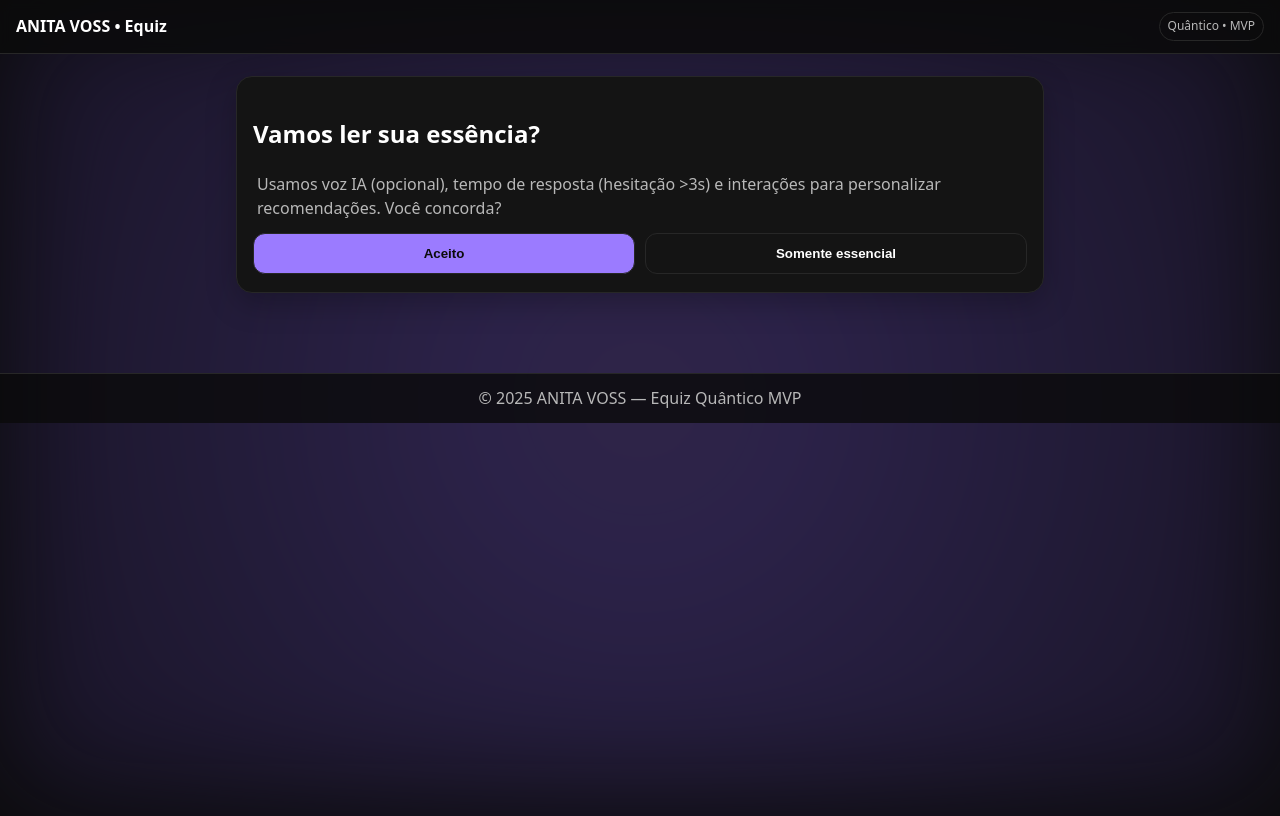
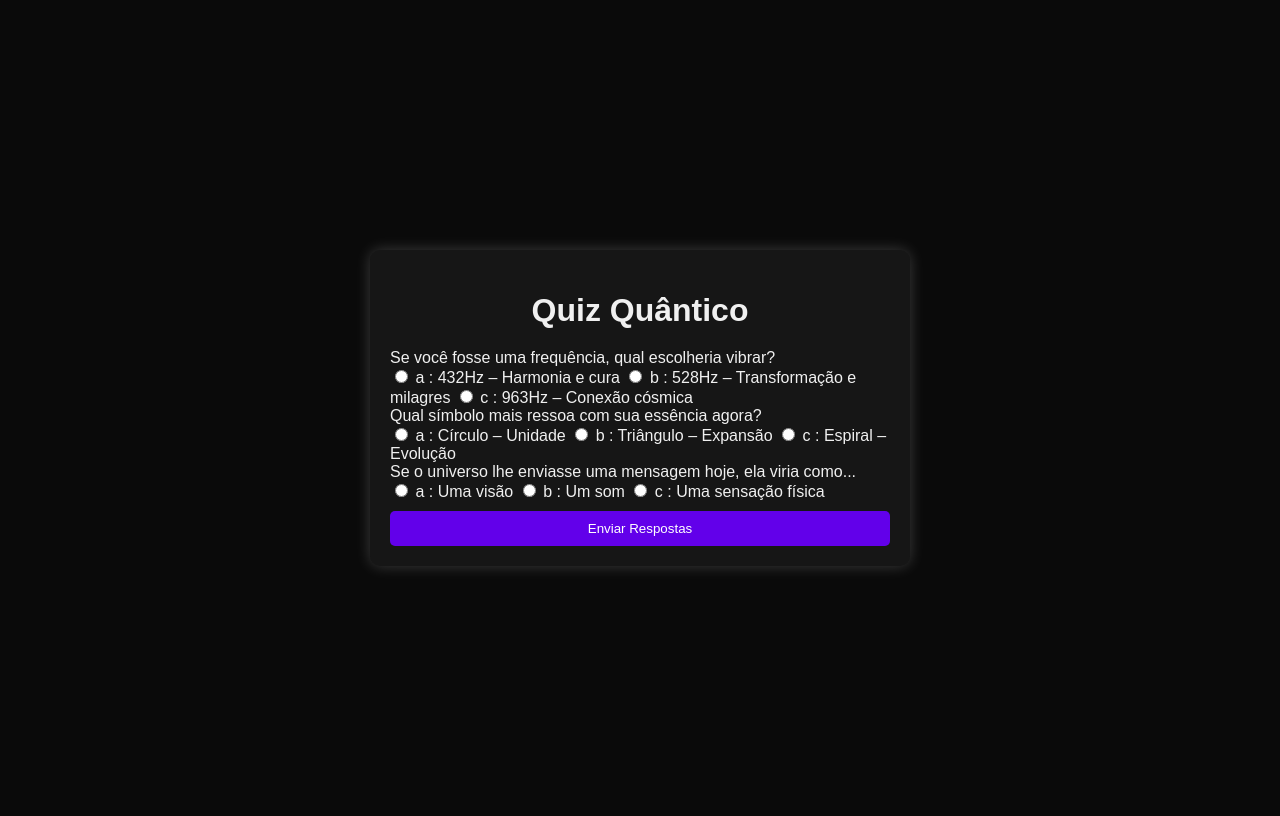
Before and after one commit to antiavoss/teste, a plain HTML site: page index.html in a window 1280 px wide. Drawn offline with Linux system fonts and the light colour scheme; animation ran at ten frames a second.

Commit message:
Add files via upload

```diff
--- a/index.html
+++ b/index.html
@@ -1,59 +1,19 @@
-<!doctype html>
+
+<!DOCTYPE html>
 <html lang="pt-BR">
 <head>
-<meta charset="utf-8">
-<meta name="viewport" content="width=device-width, initial-scale=1, viewport-fit=cover">
-<title>ANITA VOSS • Equiz (Quântico MVP)</title>
-<link rel="stylesheet" href="style.css">
+    <meta charset="UTF-8">
+    <meta name="viewport" content="width=device-width, initial-scale=1.0">
+    <title>Quiz Quântico</title>
+    <link rel="stylesheet" href="style.css">
 </head>
 <body>
-<header class="topbar">
-  <div class="brand">ANITA VOSS • Equiz</div>
-  <div class="pill">Quântico • MVP</div>
-</header>
-
-<main class="wrap">
-  <!-- Consentimento -->
-  <section id="consent" class="card">
-    <h1>Vamos ler sua essência?</h1>
-    <p class="muted">Usamos voz IA (opcional), tempo de resposta (hesitação &gt;3s) e interações para personalizar recomendações. Você concorda?</p>
-    <div class="row">
-      <button id="btnAccept" class="btn">Aceito</button>
-      <button id="btnDecline" class="btn ghost">Somente essencial</button>
+    <div class="quiz-container">
+        <h1>Quiz Quântico</h1>
+        <div id="quiz"></div>
+        <button id="submit">Enviar Respostas</button>
+        <div id="results"></div>
     </div>
-  </section>
-
-  <!-- Quiz -->
-  <section id="quiz" class="card hidden">
-    <div class="progress"><div id="bar" class="bar"></div></div>
-    <p id="step" class="muted">Pergunta 1 de 4</p>
-    <h2 id="qtitle" class="title">Carregando…</h2>
-    <div id="opts" class="options"></div>
-    <div class="row">
-      <button id="btnBack" class="btn ghost" disabled>Voltar</button>
-      <button id="btnNext" class="btn" disabled>Próxima</button>
-    </div>
-  </section>
-
-  <!-- Resultado -->
-  <section id="result" class="card hidden">
-    <div class="progress"><div class="bar full"></div></div>
-    <h2 class="title" id="archTitle">Seu arquétipo</h2>
-    <p class="muted" id="archCopy"></p>
-    <div class="tags" id="tags"></div>
-    <div class="row">
-      <button id="btnSee" class="btn">Ver curadoria</button>
-      <button id="btnRetry" class="btn ghost">Refazer</button>
-    </div>
-    <div id="grid" class="grid"></div>
-  </section>
-</main>
-
-<footer class="foot">© 2025 ANITA VOSS — Equiz Quântico MVP</footer>
-
-<!-- AR-lite decorativo (sem libs externas) -->
-<canvas id="bg" class="bg" aria-hidden="true"></canvas>
-
-<script src="app.js"></script>
+    <script src="script.js"></script>
 </body>
 </html>
--- /dev/null
+++ b/script.js
@@ -0,0 +1,75 @@
+
+const quizContainer = document.getElementById('quiz');
+const resultsContainer = document.getElementById('results');
+const submitButton = document.getElementById('submit');
+
+const myQuestions = [
+    {
+        question: "Se você fosse uma frequência, qual escolheria vibrar?",
+        answers: {
+            a: "432Hz – Harmonia e cura",
+            b: "528Hz – Transformação e milagres",
+            c: "963Hz – Conexão cósmica"
+        },
+        correctAnswer: "a"
+    },
+    {
+        question: "Qual símbolo mais ressoa com sua essência agora?",
+        answers: {
+            a: "Círculo – Unidade",
+            b: "Triângulo – Expansão",
+            c: "Espiral – Evolução"
+        },
+        correctAnswer: "c"
+    },
+    {
+        question: "Se o universo lhe enviasse uma mensagem hoje, ela viria como...",
+        answers: {
+            a: "Uma visão",
+            b: "Um som",
+            c: "Uma sensação física"
+        },
+        correctAnswer: "b"
+    }
+];
+
+function buildQuiz(){
+    const output = [];
+    myQuestions.forEach((currentQuestion, questionNumber) => {
+        const answers = [];
+        for(letter in currentQuestion.answers){
+            answers.push(
+                `<label>
+                    <input type="radio" name="question${questionNumber}" value="${letter}">
+                    ${letter} :
+                    ${currentQuestion.answers[letter]}
+                </label>`
+            );
+        }
+        output.push(
+            `<div class="question"> ${currentQuestion.question} </div>
+            <div class="answers"> ${answers.join('')} </div>`
+        );
+    });
+    quizContainer.innerHTML = output.join('');
+}
+
+function showResults(){
+    const answerContainers = quizContainer.querySelectorAll('.answers');
+    let numCorrect = 0;
+    myQuestions.forEach((currentQuestion, questionNumber) => {
+        const answerContainer = answerContainers[questionNumber];
+        const selector = `input[name=question${questionNumber}]:checked`;
+        const userAnswer = (answerContainer.querySelector(selector) || {}).value;
+        if(userAnswer === currentQuestion.correctAnswer){
+            numCorrect++;
+            answerContainers[questionNumber].style.color = 'lightgreen';
+        } else {
+            answerContainers[questionNumber].style.color = 'red';
+        }
+    });
+    resultsContainer.innerHTML = `${numCorrect} de ${myQuestions.length} respostas corretas.`;
+}
+
+buildQuiz();
+submitButton.addEventListener('click', showResults);
--- a/style.css
+++ b/style.css
@@ -1,37 +1,35 @@
-/* Reset básico */
-*{box-sizing:border-box} html,body{height:100%}
-:root{
-  --bg:#0b0b0b; --card:#141414; --text:#fff; --muted:#b8b8b8; --ring:#272727; --acc:#9b7bff;
+
+body {
+    font-family: Arial, sans-serif;
+    background-color: #0a0a0a;
+    color: #f0f0f0;
+    display: flex;
+    justify-content: center;
+    align-items: center;
+    height: 100vh;
 }
-body{margin:0;background:var(--bg);color:var(--text);font:400 16px/1.55 system-ui,-apple-system,Segoe UI,Roboto,Inter}
-.topbar{position:sticky;top:0;z-index:5;display:flex;justify-content:space-between;align-items:center;padding:12px 16px;border-bottom:1px solid var(--ring);background:rgba(11,11,11,.85);backdrop-filter:blur(6px)}
-.brand{font-weight:700}
-.pill{font-size:12px;padding:4px 8px;border:1px solid var(--ring);border-radius:999px;color:var(--muted)}
-.wrap{max-width:840px;margin:22px auto 80px;padding:0 16px}
-.card{background:var(--card);border:1px solid var(--ring);border-radius:16px;padding:18px 16px;box-shadow:0 10px 30px rgba(0,0,0,.25)}
-.hidden{display:none}
-.title{margin:6px 4px 12px}
-.muted{color:var(--muted);margin:0 4px 12px}
-.row{display:flex;gap:10px;margin-top:12px}
-.btn{flex:1;display:inline-flex;align-items:center;justify-content:center;border-radius:12px;padding:12px 14px;border:1px solid var(--ring);cursor:pointer;background:var(--acc);color:#0b0b0b;font-weight:700}
-.btn.ghost{background:transparent;color:var(--text)}
-.btn:active{transform:translateY(1px)}
-.progress{height:8px;background:#0f0f0f;border-radius:10px;overflow:hidden;border:1px solid var(--ring);margin-bottom:10px}
-.bar{height:100%;width:0;background:linear-gradient(90deg,#6ae0ff,#9b7bff)}
-.bar.full{width:100%}
-.options{display:grid;gap:10px}
-.opt{display:flex;gap:10px;border:1px solid var(--ring);border-radius:12px;padding:12px;background:#101010;cursor:pointer}
-.opt:active{transform:scale(.995)}
-.opt.selected{border-color:#c7b8ff;box-shadow:0 0 0 3px rgba(155,123,255,.15)}
-.tags{display:flex;flex-wrap:wrap;gap:8px;margin:8px 4px}
-.tag{font-size:12px;padding:6px 10px;border-radius:999px;background:#0f0f0f;border:1px solid var(--ring);color:var(--muted)}
-.grid{display:grid;grid-template-columns:repeat(2,minmax(0,1fr));gap:12px;margin-top:14px}
-.item{border:1px solid var(--ring);border-radius:14px;overflow:hidden;background:#101010;display:flex;flex-direction:column}
-.item img{width:100%;height:170px;object-fit:cover;background:#0f0f0f}
-.item .body{padding:10px}
-.item .price{font-weight:700}
-.item .cta{margin:10px;display:block;text-align:center}
-.foot{position:sticky;bottom:0;text-align:center;color:var(--muted);padding:12px;border-top:1px solid var(--ring);background:rgba(11,11,11,.8)}
-/* Canvas AR-lite */
-.bg{position:fixed;inset:0;z-index:-1;filter:blur(60px) saturate(130%);opacity:.25}
-@media (max-width:560px){ .grid{grid-template-columns:1fr} }
+.quiz-container {
+    background: rgba(255, 255, 255, 0.05);
+    padding: 20px;
+    border-radius: 10px;
+    box-shadow: 0 0 15px rgba(255, 255, 255, 0.2);
+    width: 100%;
+    max-width: 500px;
+}
+h1 {
+    text-align: center;
+    margin-bottom: 20px;
+}
+button {
+    background-color: #6200ea;
+    color: white;
+    border: none;
+    padding: 10px 15px;
+    border-radius: 5px;
+    cursor: pointer;
+    width: 100%;
+    margin-top: 10px;
+}
+button:hover {
+    background-color: #3700b3;
+}
```
Also changed, not shown: README.md.
